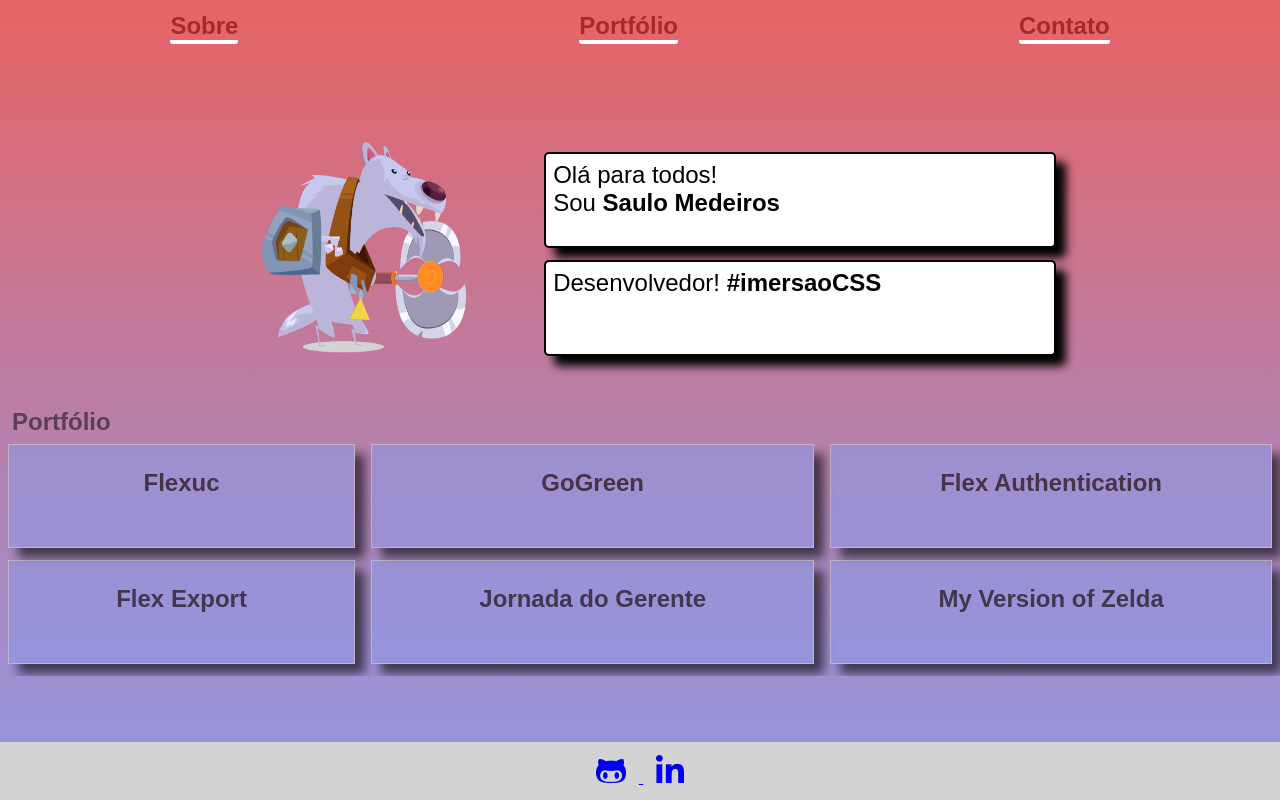
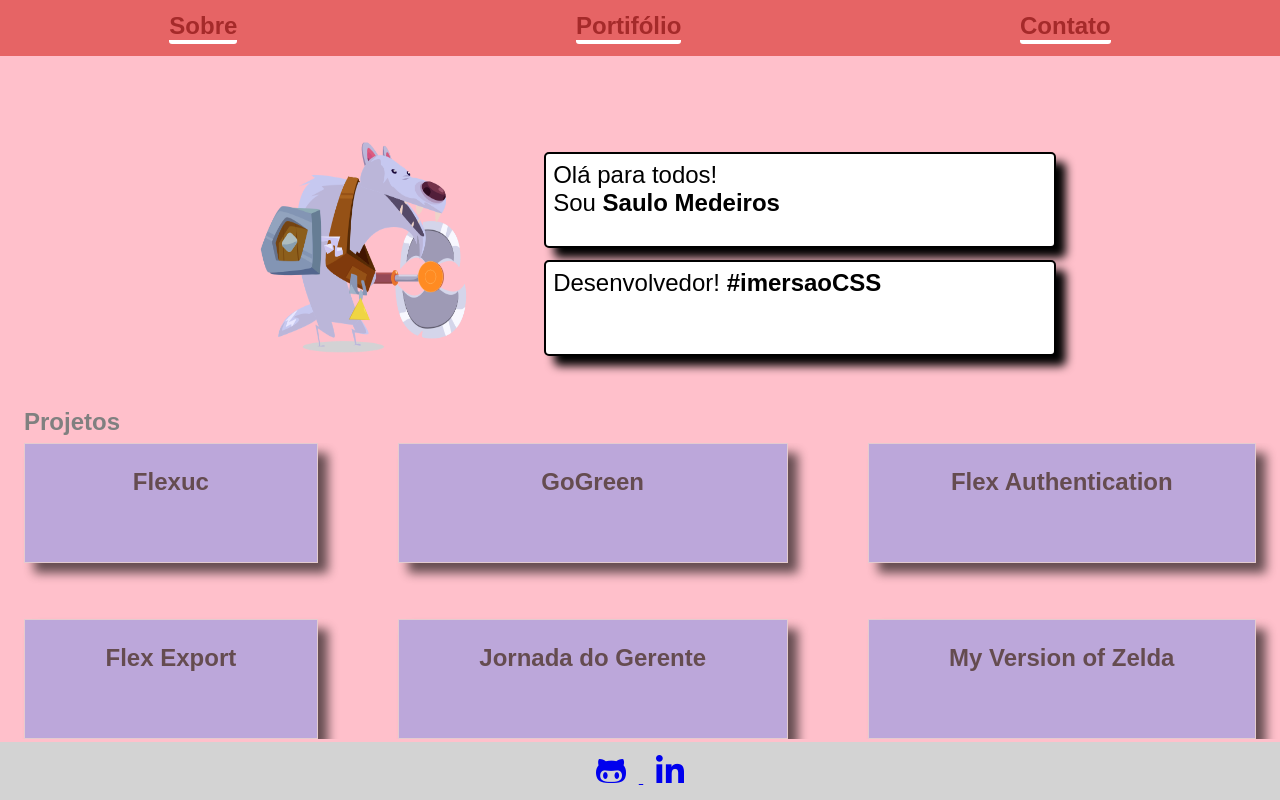
Before and after one commit to saulomedeirosguerreiro/about-me, a plain HTML site: page index.html in a window 1280 px wide. Drawn offline with Linux system fonts and the light colour scheme.

Commit message:
change background color and  improvent on the grid layout

```diff
--- a/css/styles.css
+++ b/css/styles.css
@@ -6,18 +6,26 @@
 
 body{
     font-family: Arial, Helvetica, sans-serif;
-    background:  linear-gradient(#e66465, #9198e5) no-repeat;
+    background-color: pink;
     background-size: auto 100vh;
 }
 
-aside {
+header {
+    background-color: #e66465;
+}
+
+.content {
+    display: flex;
+    flex-direction: column;
+}
+
+.avatar-dialog {
     float: left;
     display: flex;
     flex-wrap: wrap;
     align-items: center;
-    margin-bottom: 2em;
     justify-content: center;
-    height: 30vh;
+    height: auto;
     width: 100vw;
 }
 
@@ -36,13 +44,38 @@ footer i {
     margin: 0.4em;
 }
 
-section {
-    display: grid;
-    overflow: scroll;
+
+.portfolio{
     width: 100vw;
     height: 50vh;
-    padding: 0.5em;
-    grid-row-gap: 0.5em;
+}
+
+.portfolio .grid {
+    display: grid;
+    grid-template-columns: auto;
+    align-content: center;
+    align-items: center;
+    text-align: center;
+    gap: 1em 0.5em;
+    overflow: scroll;
+}
+
+.portfolio .grid-items {
+    border: 1px solid lightgray;
+    background-color: #9198e5;
+    font-weight: bold;
+    font-size: 1.5em;
+    opacity: 0.6;
+    box-shadow: 10px 10px 10px;
+    margin:  0 1em;
+}
+
+.portfolio h2 {
+    margin-left: 1em;
+    margin-bottom: 0.3em;
+    color: gray;
+    height: auto;
+
 }
 
 .dialog {
@@ -59,18 +92,9 @@ section {
     box-shadow: 10px 10px 10px;
 }
 
-h2 {
-    margin-top: 2.5em;
-    margin-left: 0.5em;
-    color: black;
-    opacity: 0.5;
-
-}
-
 .avatar {
     width: 50.5vw;
     height: 35.5vh;
-
 }
 
 
@@ -95,17 +119,7 @@ h2 {
     border-bottom: 4px solid #9198e5;
 }
 
-.grid-project {
-    border: 1px solid lightgray;
-    padding: 1em;
-    text-align: center;
-    background-color: #9198e5;
-    font-weight: bold;
-    font-size: 1.5em;
-    opacity: 0.6;
-    height: 10vh;
-    box-shadow: 10px 10px 10px;
-}
+
 
 
 @media(min-width:400px){
@@ -117,6 +131,8 @@ h2 {
         width: 45vw;
         height:  40.5vh;
     }
+
+
 }
 
 @media(min-width:700px){
@@ -124,36 +140,22 @@ h2 {
         font-size: 1.5em;
     }
 
-    section {
-        display: grid;
-        overflow: hidden;
-        grid-template-columns: auto auto auto;
-        width: 100vw;
-        height: 30vh;
-        padding: 0.5em;
-        grid-row-gap: 0.5em;
-        grid-column-gap: 1em;
+    .avatar-dialog {
+        margin-bottom: 2em;
     }
 
-    .grid-project {
-        border: 1px solid lightgray;
-        padding: 1em;
-        text-align: center;
-        background-color: #9198e5;
-        font-weight: bold;
-        font-size: 1.5em;
-        opacity: 0.6;
-        height: 13vh;
-        box-shadow: 10px 10px 10px;
+    .portfolio .grid{
+        overflow: hidden;
+        gap: 3.5em 2em;
+        grid-template-columns: repeat(3, auto);
     }
 
-    aside {
-        float: left;
-        display: flex;
-        flex-wrap: wrap;
-        align-items: center;
-        margin-bottom: 2em;
-        justify-content: center;
+    .portfolio .grid-items {
+        padding: 1em;
+        height: 15vh;
+    }
+
+    .avatar-dialog {
         height: 40vh;
         width: 100vw;
     }
--- a/index.html
+++ b/index.html
@@ -10,11 +10,12 @@
     <header>
         <nav class="menu">
             <a href="#">Sobre</a>
-            <a href="#">Portfólio</a>
+            <a href="#">Portifólio</a>
             <a href="#">Contato</a>
         </nav>
     </header>
-    <aside>
+    <div class="content">
+        <aside class="avatar-dialog">
             <img class="avatar" src="assets/avatar.png" alt="avatar">
             <div>
                 <p class="dialog">Olá para todos! <br> Sou <strong>Saulo Medeiros</strong></p>
@@ -22,16 +23,18 @@
             </div>
         </aside>
 
-    <h2>Portfólio</h2>
-    <section>
-        <div class="grid-project">Flexuc</div>
-        <div class="grid-project">GoGreen</div>
-        <div class="grid-project">Flex Authentication</div>
-        <div class="grid-project">Flex Export</div>
-        <div class="grid-project">Jornada do Gerente</div>
-        <div class="grid-project">My Version of Zelda</div>
-
+        <section class="portfolio">
+            <h2>Projetos</h2>
+            <div class="grid">
+                <div class="grid-items">Flexuc</div>
+                <div class="grid-items">GoGreen</div>
+                <div class="grid-items">Flex Authentication</div>
+                <div class="grid-items">Flex Export</div>
+                <div class="grid-items">Jornada do Gerente</div>
+                <div class="grid-items">My Version of Zelda</div>
+            </div>
         </section>
+    </div>
     <footer>
         <a href="https://github.com/saulomedeirosguerreiro/" target="_blank">
             <i class="fab fa-github-alt"></i>
```
Lines whose indentation alone changed are shown as unchanged.
